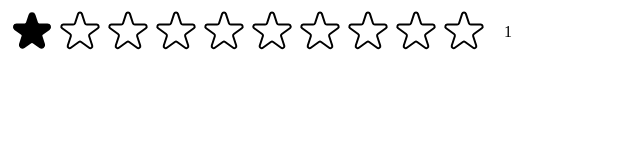
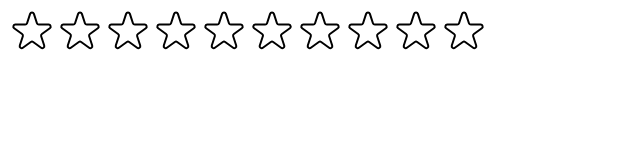
Before and after one commit to MostafaAE/usepopcorn-react, a React (Create React App) app: page / in a window 1280 px wide. Shown: the top 160 px of the page, without its empty margins (0-640 px from the left). Built offline with nearby package versions, Linux system fonts and the light colour scheme.

Commit message:
Implement star rating hover effect

```diff
--- a/src/components/StarRating.js
+++ b/src/components/StarRating.js
@@ -16,11 +16,17 @@ const textStyle = {
 };
 
 export default function StarRating({ maxRating = 5 }) {
-  const [rating, setRating] = useState(1);
+  const [rating, setRating] = useState(0);
+  const [tempRating, setTempRating] = useState(0);
 
   function handleRating(rating) {
     setRating(rating);
   }
+
+  function handleTempRating(tempRating) {
+    setTempRating(tempRating);
+  }
+
   return (
     <div style={containerStyle}>
       <div style={starContainerStyle}>
@@ -31,13 +37,15 @@ export default function StarRating({ maxRating = 5 }) {
               onRate={() => {
                 handleRating(i + 1);
               }}
-              full={i + 1 <= rating}
+              full={tempRating ? i + 1 <= tempRating : i + 1 <= rating}
+              onHoverEnter={() => handleTempRating(i + 1)}
+              onHoverLeave={() => handleTempRating(0)}
             />
           );
         })}
       </div>
 
-      <p style={textStyle}>{rating || ''}</p>
+      <p style={textStyle}>{tempRating || rating || ''}</p>
     </div>
   );
 }
@@ -50,9 +58,15 @@ const starStyle = {
   cursor: 'pointer',
 };
 
-function Star({ onRate, full }) {
+function Star({ onRate, full, onHoverEnter, onHoverLeave }) {
   return (
-    <span style={starStyle} role='button' onClick={onRate}>
+    <span
+      style={starStyle}
+      role='button'
+      onClick={onRate}
+      onMouseEnter={onHoverEnter}
+      onMouseLeave={onHoverLeave}
+    >
       {full ? (
         <svg
           xmlns='http://www.w3.org/2000/svg'
```
